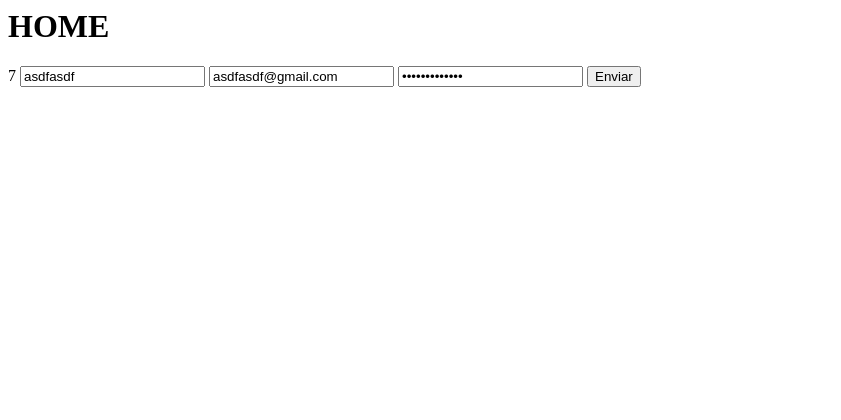
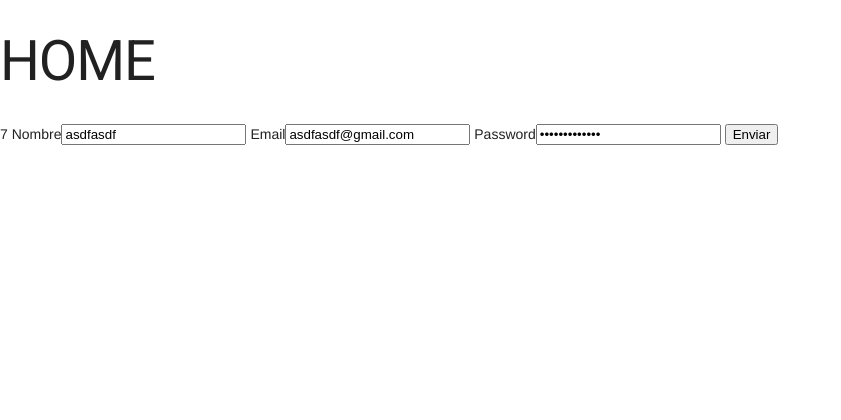
Before and after one commit to mrmar096/businesspoweron, a CodeIgniter app: page /database/ in a window 1280 px wide. Shown: the top 420 px of the page, without its empty margins (0-841 px from the left). Before the commit the page ends 87 px from the top, so only its background shows below. Run offline with CodeIgniter, Linux system fonts and the light colour scheme; some libraries are stand-ins or nearby versions.

Commit message:
NEW UPDATE! FRESKITO

```diff
--- a/application/controllers/User.php
+++ b/application/controllers/User.php
@@ -17,7 +17,9 @@
     }
 
     public function home(){
+        $this->load->view("commons/header");
         $this->load->view("home");
+        $this->load->view("commons/footer");
     }
     public function delete($param)
     {
@@ -73,17 +75,15 @@
             $this->form_validation->set_message("min_length","El campo %s debe tener al menos %s caracteres");
             $this->form_validation->set_message("max_length","El campo %s no debe tener mas de %s caracteres");
             if(!$this->form_validation->run()){
-                die('Correcto');
-                output_json(['status'=>0,'message'=>validation_errors()]);
+                echo json_encode(['status'=>0,'message'=>validation_errors()]);
             }else{
-                die('fail');
                 $post=$this->input->post();
                 $post['uid']=uniqid('_user_');
                 if($this->um->insert($post)){
                     $this->business_devices($post['uid']);
                     $this->session->set_userdata($post);
                 }else{
-                    output_json(['status'=>0,'message'=>'Error interno al insertar'],400);
+                    echo json_encode(['status'=>0,'message'=>'Error interno al insertar']);
                 }
             }
         }else{
--- a/application/views/home.php
+++ b/application/views/home.php
@@ -1,8 +1,8 @@
 <h1>HOME</h1>
 
 <form id="form-registro-user" method="post" role="form" action="<?=base_url('user/register');?>">7
-    <label for="name"><input type="name" value="asdfasdf"></label>
-    <label for="email"><input type="email" value="asdfasdf@gmail.com"></label>
-    <label for="password"><input type="password" value="lasfdjklasdjf"></label>
+    <label for="name"> Nombre</label><input name="name" type="text" value="asdfasdf">
+    <label for="email"> Email</label><input name="email" type="email" value="asdfasdf@gmail.com">
+    <label for="password"> Password</label><input name="password" type="password" value="lasfdjklasdjf">
     <button type="submit">Enviar</button>
 </form>
--- a/resources/js/ajax/registro.js
+++ b/resources/js/ajax/registro.js
@@ -8,7 +8,6 @@
 	$('#form-registro-user').on('submit', function(e) {
 		e.preventDefault();
 		var url=this.action;
-		console.log("hola");
 		console.log(url);
         var form=$(this);
 		$.ajax({
@@ -21,6 +20,7 @@
 			},
 			success:function (response) {
                 var data=JSON.parse(response);
+				console.log(data);
 				if(data.status==1){
                     console.log(response);
 				}else{
```
